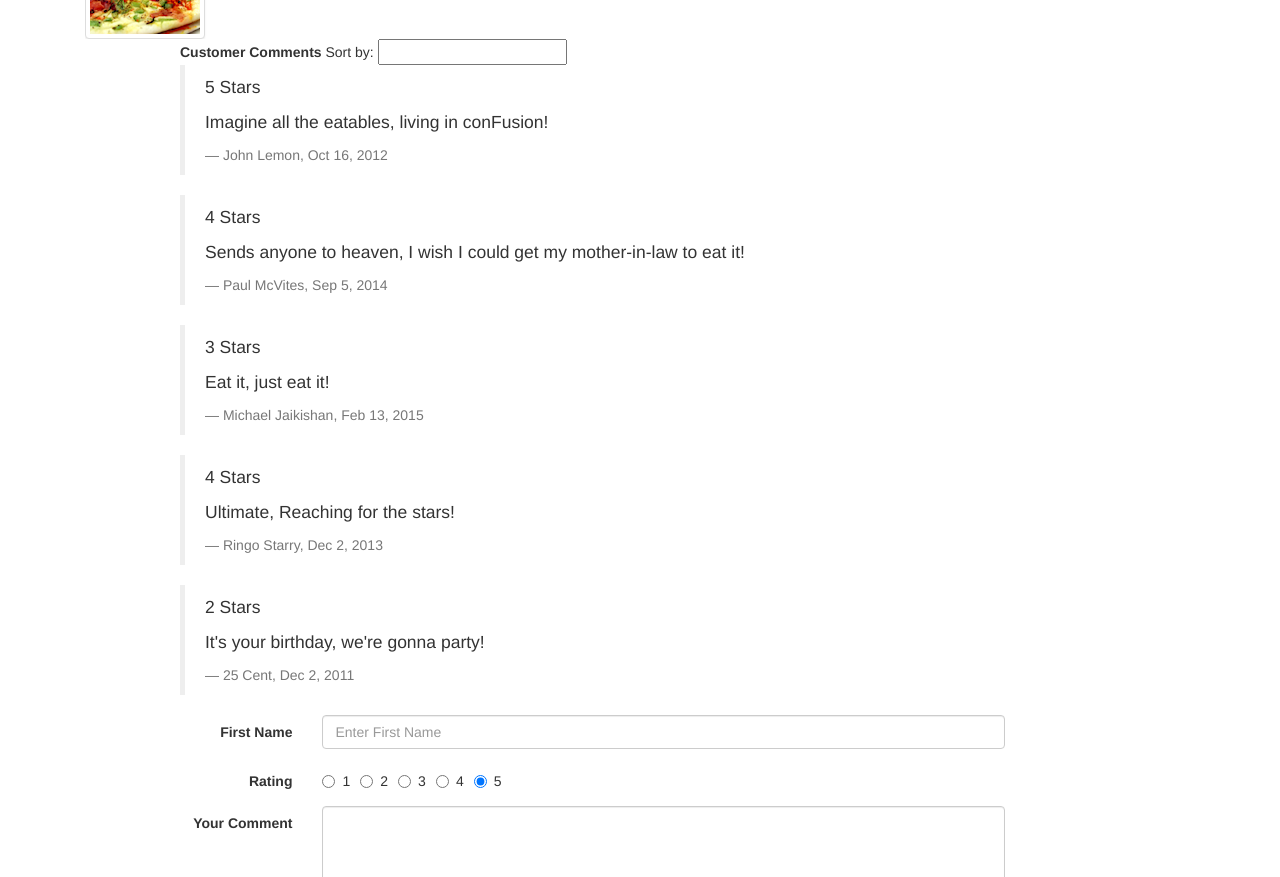
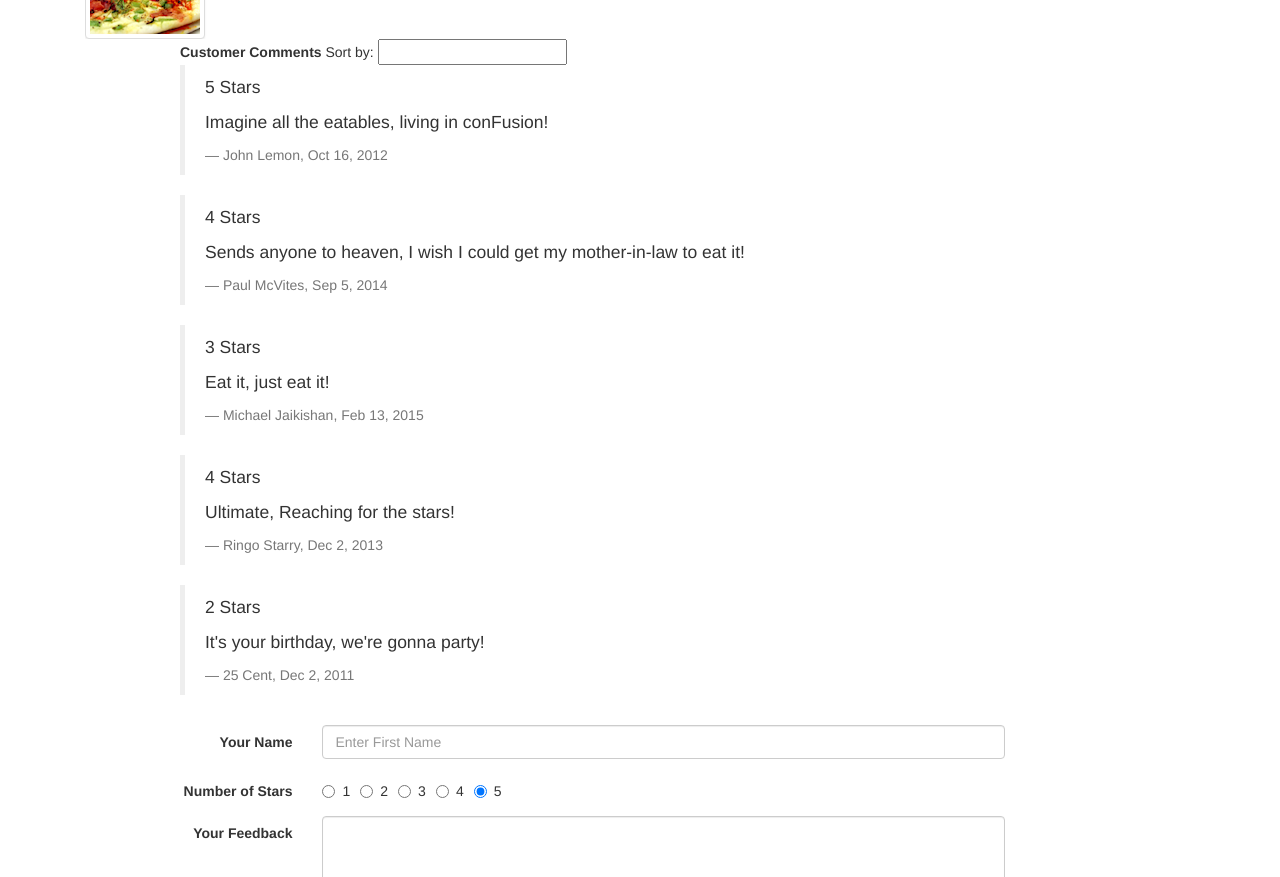
Before and after one commit to chen7012/Coursera, a website: page conFusion/app/dishdetail.html in a window 1280 px wide. Shown: the part 181-1058 px from the top of the page. Drawn offline with Linux system fonts and the light colour scheme.

Commit message:
updated with <ul>

```diff
--- a/conFusion/app/dishdetail.html
+++ b/conFusion/app/dishdetail.html
@@ -57,14 +57,18 @@
 
             </div>
               <div class=" col-xs-9 col-xs-offset-1" ng-controller="DishCommentController">
-              <blockquote ng-show="(!commentForm.firstname.$error.required &&!commentForm.firstname.$pristine) &&(!commentForm.comment.$error.required &&!commentForm.comment.$pristine )">
-                  <p>{{comment.rating}} Stars</p>
-                  <p>{{comment.comment}}</p>
-                  <footer>{{comment.author}}, {{comment.date|date:'mediumDate'}}</footer>
-                </blockquote>
+                <ul class="list-unstyled">
+                  <li>
+                  <blockquote ng-show="(!commentForm.firstname.$error.required &&!commentForm.firstname.$pristine) &&(!commentForm.comment.$error.required &&!commentForm.comment.$pristine )">
+                    <p>{{comment.rating}} Stars</p>
+                    <p>{{comment.comment}}</p>
+                    <footer>{{comment.author}}, {{comment.date|date:'mediumDate'}}</footer>
+                  </blockquote>
+                </li>
+              </ul>
                  <form class="form-horizontal" name="commentForm" ng-submit="submitComment()" novalidate>
                     <div class="form-group" ng-class="{'has-error':commentForm.firstname.$error.required &&!commentForm.firstname.$pristine}">
-                        <label for="firstname" class="col-sm-2 control-label">First Name</label>
+                        <label for="firstname" class="col-sm-2 control-label">Your Name</label>
                         <div class="col-sm-10">
                           <input type="text" class="form-control" id="firstname" name="firstname" placeholder="Enter First Name" ng-model="comment.author" required>
                           <span ng-show="commentForm.firstname.$error.required&&!commentForm.firstname.$pristine" class="help-block">Your first name is required.</span>
@@ -72,7 +76,7 @@
                         </div>
                     </div>
                     <div class="form-group">
-                        <label for="rating" class="col-sm-2 control-label" >Rating</label>
+                        <label for="rating" class="col-sm-2 control-label" >Number of Stars</label>
                         <div class="col-sm-10" >
                             <label class="radio-inline" ng-repeat="rate in ratings">
                                 <input type="radio" name="inlineRadioOptions"  value="{{rate.value}}" checked ng-model="comment.rating"> {{rate.label}}
@@ -83,7 +87,7 @@
 
                     <div class="form-group" ng-class="{'has-error':commentForm.comment.$error.required
                     &&!commentForm.comment.$pristine}">
-                        <label for="comment" class="col-sm-2 control-label">Your Comment</label>
+                        <label for="comment" class="col-sm-2 control-label">Your Feedback</label>
                         <div class="col-sm-10">
                             <textarea class="form-control" id="comment" name="comment" rows="12" ng-model="comment.comment" required></textarea>
                              <span ng-show="commentForm.comment.$error.required&&!commentForm.comment.$pristine" class="help-block">Your comment is required.</span>
```
Also changed, not shown: 2 other files.
